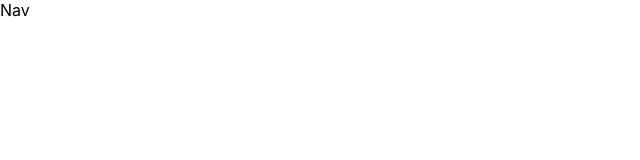
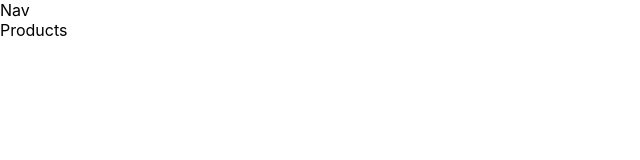
Before and after one commit to Leon-Parsons/React-Plant-Store, a React (Create React App) app: page / in a window 1280 px wide. Shown: the top 160 px of the page, without its empty margins (0-640 px from the left). Built offline with nearby package versions, Linux system fonts and the light colour scheme.

Commit message:
Adds products component

```diff
--- a/src/App.js
+++ b/src/App.js
@@ -1,8 +1,12 @@
 import Nav from "./Navigation/Nav";
+import Products from "./Products/Products";
 
 function App() {
   return (
-    <Nav/>
+    <>
+      <Nav/>
+      <Products/>
+    </>
   );
 }
 
--- /dev/null
+++ b/src/Products/Products.js
@@ -0,0 +1,9 @@
+import "./Products.css"
+
+function Products() {
+  return (
+    <div>Products</div>
+  )
+}
+
+export default Products;
```
Also changed, not shown: src/Products/Products.css (added).
